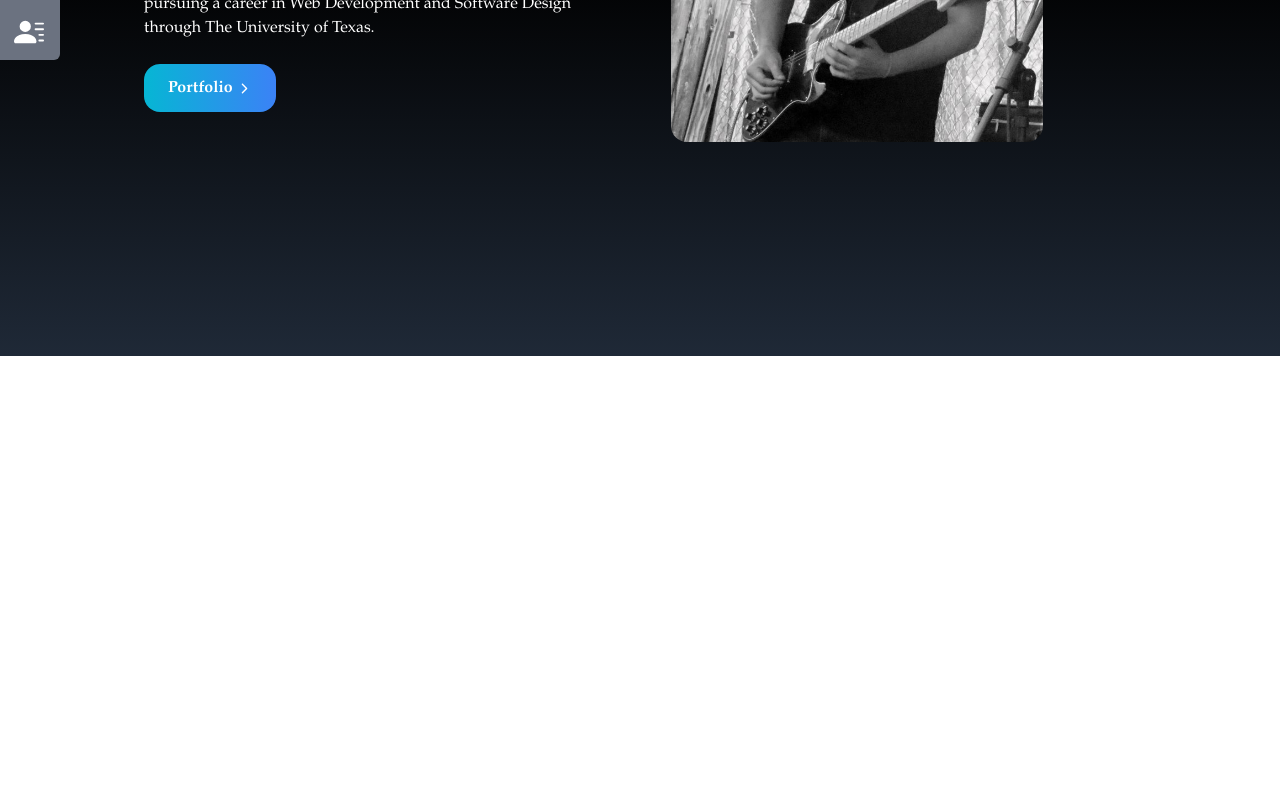
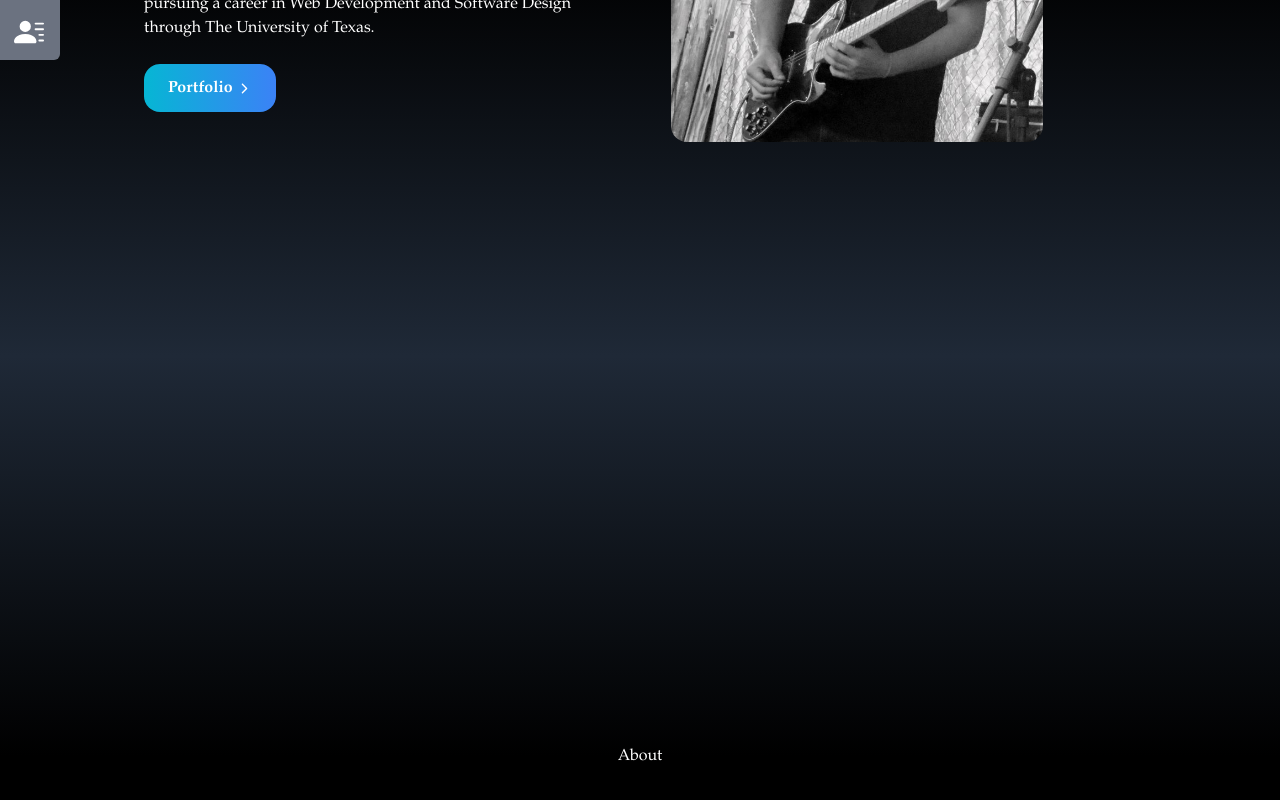
Before and after one commit to ObregonScott/Portfolio_Pro, a React (Create React App) app in the folder portfolio-pro/: page / in a window 1280 px wide. Shown: the part 444-1244 px from the top of the page. Before the commit the page ends 800 px from the top, so only its background shows below. Built offline with nearby package versions, Linux system fonts and the light colour scheme.

Commit message:
added about, working on about

```diff
--- a/portfolio-pro/src/App.js
+++ b/portfolio-pro/src/App.js
@@ -2,13 +2,14 @@
 import Navbar from './components/Navbar'
 import Home from './components/Home'
 import Social from './components/Social'
+import About from './components/About'
 
 const App = () => {
   return (
     <div>
       <Navbar />
       <Home />
-
+      <About />
       <Social/>
     </div>
   )
--- a/portfolio-pro/src/components/About.jsx
+++ b/portfolio-pro/src/components/About.jsx
@@ -2,7 +2,16 @@
 
 const About = () => {
   return (
-    <div>About</div>
+    <div name="about" className='w-full h-screen bg-gradient-to-b from-gray-800 via-black to-black text-white'>
+      <div className='flex flex-col justify-center items-center w-full h-full'>
+        <div>
+          <p>About</p>
+        </div>
+        <div>
+
+        </div>
+      </div>
+    </div>
   )
 }
 
```
